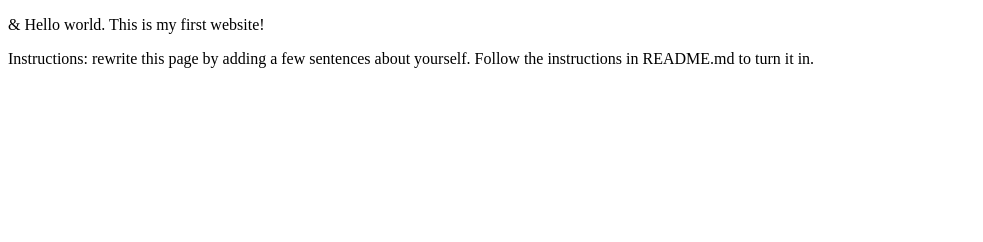
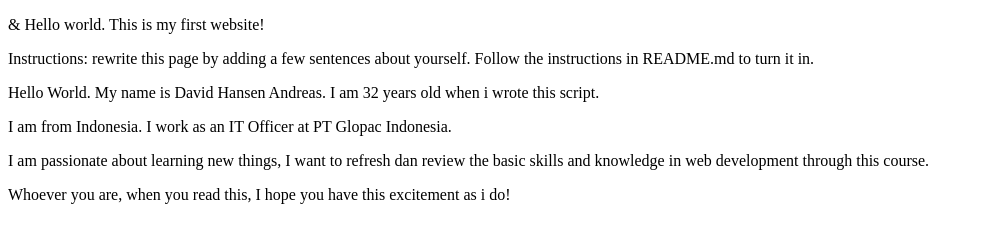
Before and after one commit to david90andreas/webdev_lab1, a plain HTML site: page index.html in a window 1280 px wide. Shown: the whole page, without its empty margins (0-983 px from the left). Drawn offline with Linux system fonts and the light colour scheme.

Commit message:
Update index.html

```diff
--- a/index.html
+++ b/index.html
@@ -7,5 +7,12 @@
 <body>
   <p>&amp; Hello world. This is my first website!</p>
   <p>Instructions: rewrite this page by adding a few sentences about yourself. Follow the instructions in README.md to turn it in.</p>
+
+  <p>Hello World. My name is David Hansen Andreas. I am 32 years old when i wrote this script. </p>
+  <p>I am from Indonesia. I work as an IT Officer at PT Glopac Indonesia.  </p>
+  <p>I am passionate about learning new things,
+    I want to refresh dan review the basic skills and knowledge in web development through this course.
+  </p>
+  <p>Whoever you are, when you read this, I hope you have this excitement as i do!</p>
 </body>
 </html>
```
